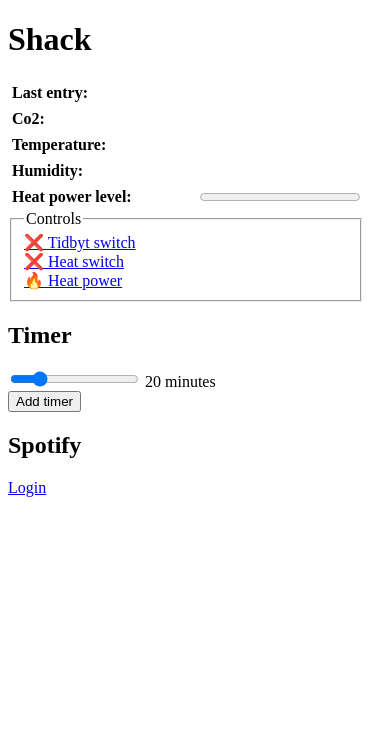
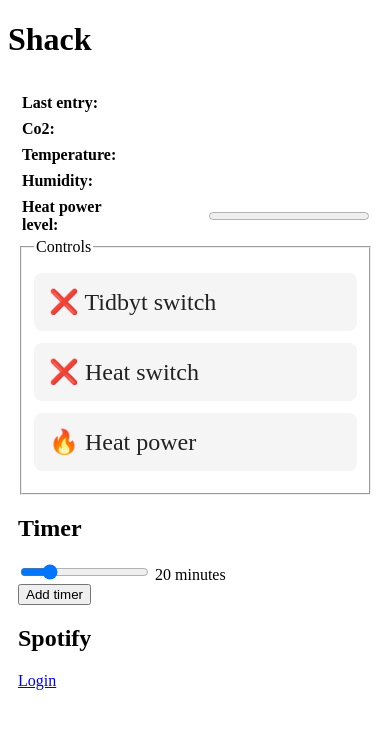
Before and after one commit to wolffiex/shack, a Django app: template ha/templates/dashboard.html in a window 390 px wide. Shown: the top 729 px of the page. Run offline with Django 5.2, Linux system fonts and the light colour scheme; the template is opened without the code that fills it, so the values that code supplies are empty.

Commit message:
Mobile touchability

```diff
--- a/ha/templates/dashboard.html
+++ b/ha/templates/dashboard.html
@@ -3,17 +3,20 @@
 <html>
 
 <head>
-  <script type="module" src="/pushbyt/static/js/dashboard.js">
+  <meta name="viewport" content="width=device-width, initial-scale=1.0">
+  <script type="module" src="/pushbyt/static/js/dashboard.js" >
   </script>
   <style>
     .container {
-      width: fit-content;
-      /* or */
-      /* display: inline-block; */
+      width: 95%;
+      max-width: 600px;
+      margin: 0 auto;
+      padding: 10px;
     }
 
     table {
       border-collapse: collapse;
+      width: 100%;
     }
 
     td {
@@ -35,6 +38,17 @@
 
     #timerDisplay {
       font-family: monospace;
+    }
+
+    fieldset a {
+      display: block;
+      padding: 15px;
+      margin: 12px 0;
+      background: #f5f5f5;
+      border-radius: 8px;
+      text-decoration: none;
+      font-size: 1.5rem;
+      color: #222222;
     }
 
     dialog.alert {
```
